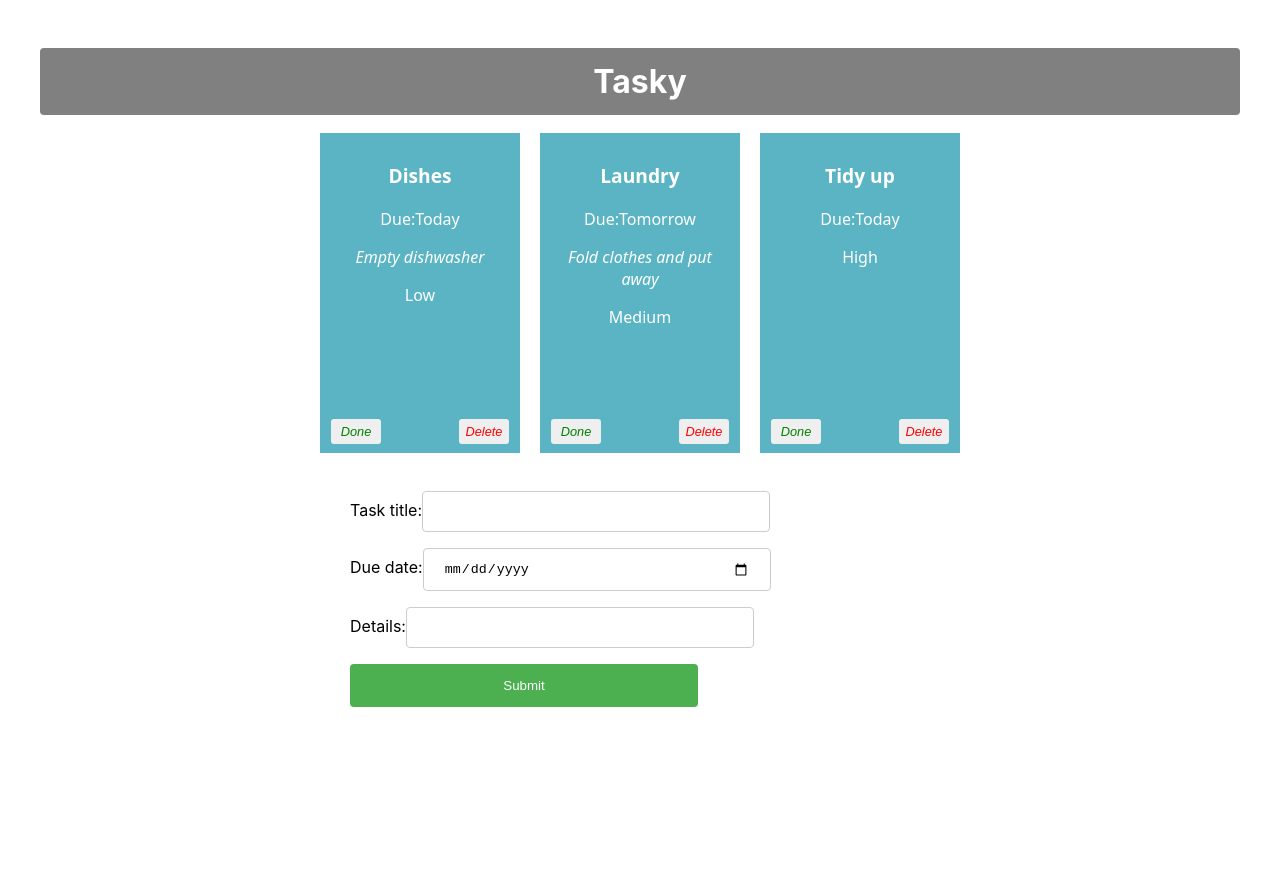
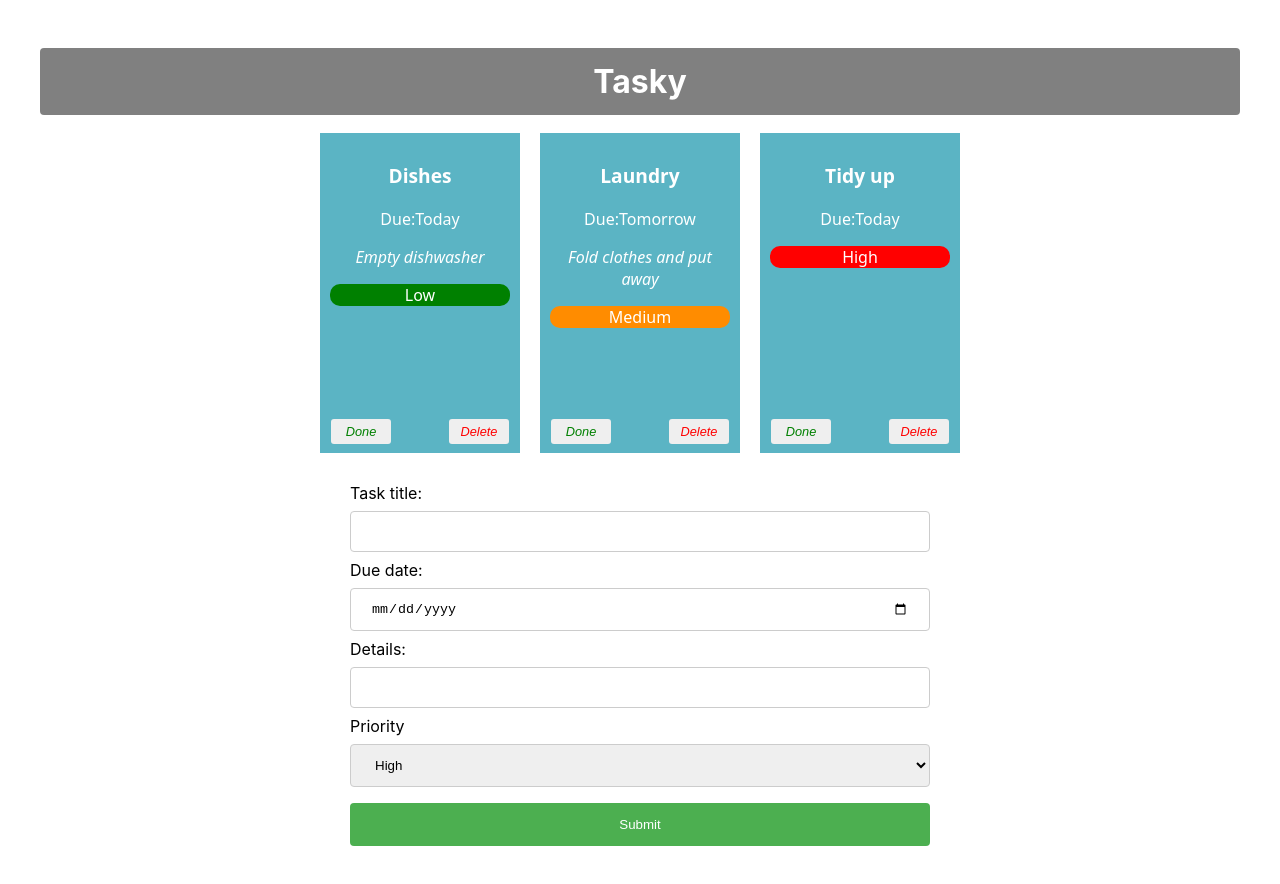
Before and after one commit to Stxy-Nox/react-basics-labs, a React (Create React App) app in the folder tasky/: page / in a window 1280 px wide. Shown: the top 884 px of the page. Before the commit the page ends 800 px from the top, so only its background shows below. Built offline with nearby package versions, Linux system fonts and the light colour scheme.

Commit message:
Tasky Lab 2 - Exercises done

```diff
--- a/tasky/src/App.css
+++ b/tasky/src/App.css
@@ -45,7 +45,7 @@
   font-style: italic;
   font-size: 0.8em;
   margin: 4px 6px;
-  width: 50px;
+  width: 60px;
   height: 25px;
 }
 
@@ -63,8 +63,8 @@
   color: red;
 }
 
-input[type=text], input[type=date] {
-  width: 60%;
+input[type=text], input[type=date], select {
+  width: 100%;
   padding: 12px 20px;
   margin: 8px 0;
   display: inline-block;
@@ -74,7 +74,7 @@
 }
 
 input[type=submit] {
-  width: 60%;
+  width: 100%;
   background-color: #4CAF50;
   color: white;
   padding: 14px 20px;
--- a/tasky/src/App.js
+++ b/tasky/src/App.js
@@ -20,6 +20,18 @@
     setTaskState({tasks});
   }
 
+  const colorHandler = (taskIndex) => {
+    const tasks = [...taskState.tasks];
+    if (tasks[taskIndex].priority === "High"){
+      tasks[taskIndex].color = 'red'
+    } else if (tasks[taskIndex].priority === "Medium"){
+      tasks[taskIndex].color = 'DarkOrange '
+    } else {
+      tasks[taskIndex].color = 'green'
+    }
+    return tasks[taskIndex].color;
+    }
+
   const deleteHandler = (taskIndex) => {
     const tasks = [...taskState.tasks];
     tasks.splice(taskIndex, 1);
@@ -29,7 +41,8 @@
   const [ formState, setFormState ] = useState({
     title: "",
     description: "",
-    deadline: ""
+    deadline: "",
+    priority: ""
   });
 
   const formChangeHandler = (event) => {
@@ -44,6 +57,9 @@
           break;
       case "deadline":
           form.deadline = event.target.value;
+          break;
+      case "priority":
+          form.priority = event.target.value;
           break;
       default:
           form = formState;
@@ -75,8 +91,10 @@
           priority={task.priority}
           key={task.id}
           done={task.done}
+          color={colorHandler(index)}
           markDone={() => doneHandler(index)}
           deleteTask = {() => deleteHandler(index)}
+
         />
 
       ))}
--- a/tasky/src/components/Form.js
+++ b/tasky/src/components/Form.js
@@ -19,6 +19,15 @@
           Details:
           <input type="text" name="description" onChange={(event) => props.change(event)} />
         </label>
+        <br />
+        <label>
+          Priority
+          <select name="priority"  onChange={(event) => props.change(event)}>
+            <option value="High" >High</option>
+            <option value="Medium" >Medium</option>
+            <option value="Low" >Low</option>
+          </select>
+        </label>
         <input type="submit" value="Submit" />
       </form>
     </div>
--- a/tasky/src/components/Task.js
+++ b/tasky/src/components/Task.js
@@ -7,7 +7,7 @@
             <p className='title'>{props.title}</p>
             <p>Due:{props.deadline}</p>
             <p className='description'>{props.description}</p>
-            <p className='priority'>{props.priority}</p>
+            <p className='priority' style={{backgroundColor: props.color,borderRadius: '10px' }} >{props.priority}</p>
             <button onClick={props.markDone} className='doneButton'>Done</button>
             <button className='deleteButton' onClick={props.deleteTask}>Delete</button>
         </div>
```
Lines whose indentation alone changed are shown as unchanged.
